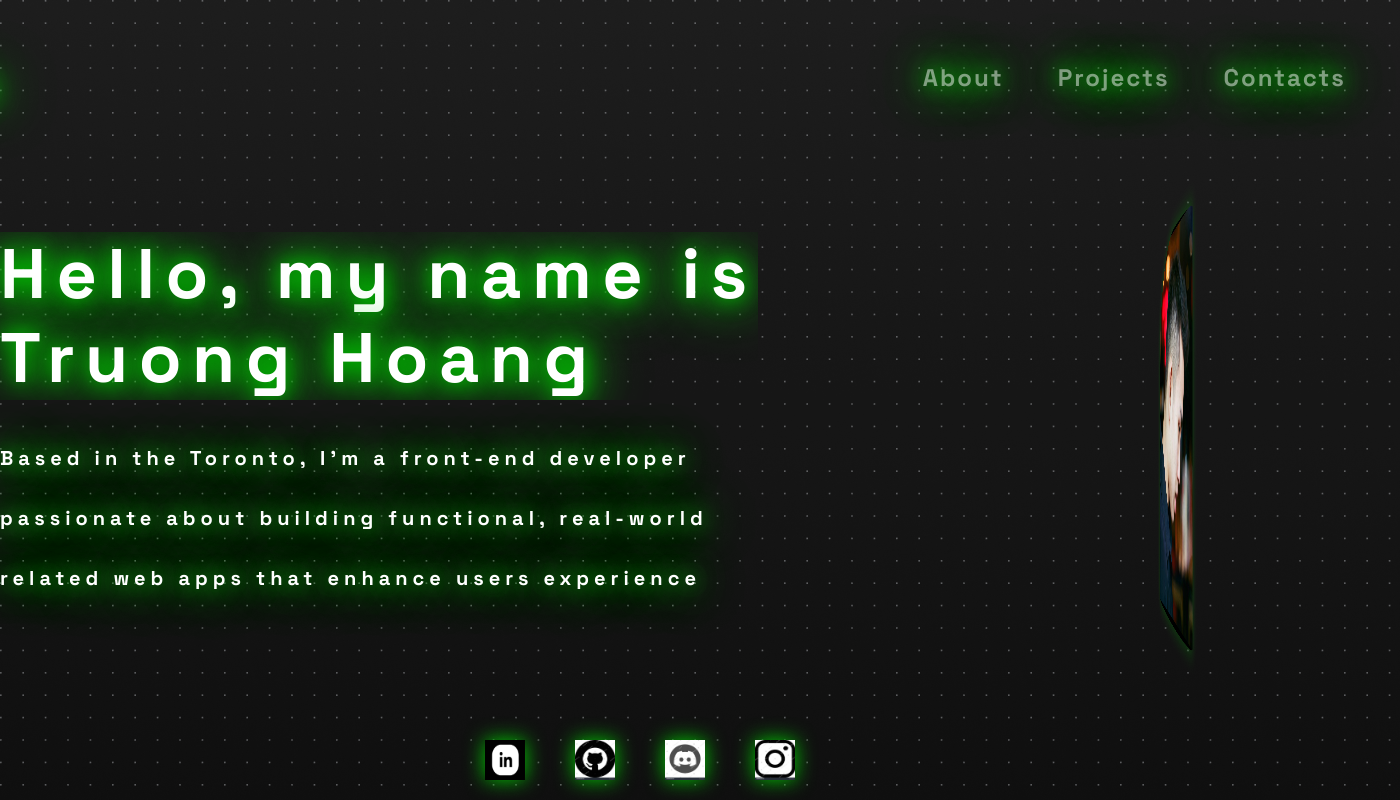
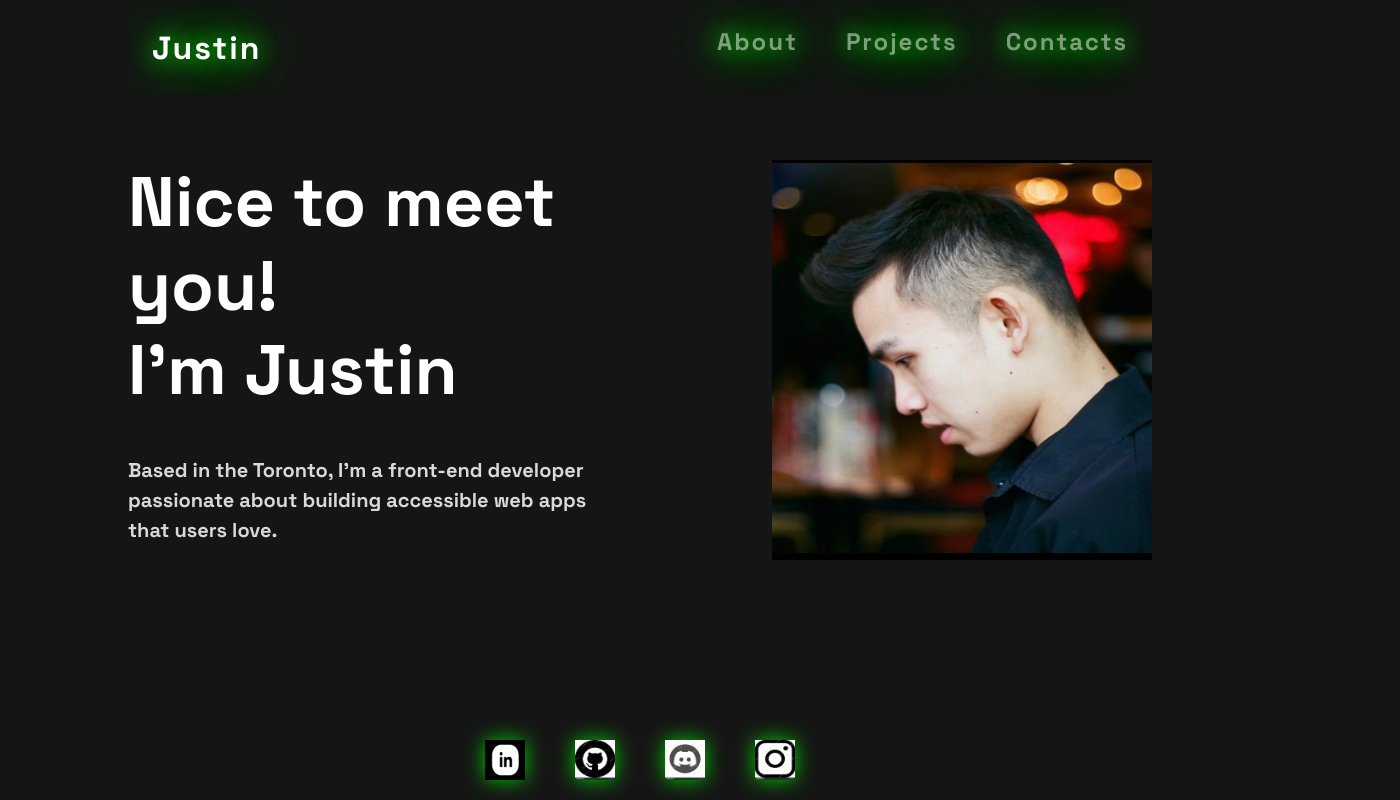
Before and after one commit to tin0312/my-portfolio-website, a React (Vite) app: page / in a window 1280 px wide. Shown: the whole page, 1400 px wide, since content can reach past the window. Built offline with nearby package versions, Linux system fonts and the light colour scheme.

Commit message:
Home Page layout

```diff
--- a/index.html
+++ b/index.html
@@ -10,7 +10,7 @@
     <link rel="stylesheet" href="https://cdn.jsdelivr.net/npm/bootstrap@4.1.3/dist/css/bootstrap.min.css" integrity="sha384-MCw98/SFnGE8fJT3GXwEOngsV7Zt27NXFoaoApmYm81iuXoPkFOJwJ8ERdknLPMO" crossorigin="anonymous">
 
 
-    <title>Justin Hoang</title>
+    <title>Justin</title>
   </head>
   <body>
     <div id="root"></div>
--- a/src/App.css
+++ b/src/App.css
@@ -5,18 +5,27 @@
 }
 body {
   color: white;
-  background-image: url("./images/siteBg.png");
+  background-color: #151515;
   font-family:'Syne', sans-serif;
+  height: auto;
 }
+
+/* Navigation Bar */
 header {
   display: flex;
-  padding: 60px;
   letter-spacing: 2px ;
-  justify-content: center;
-  gap: 900px;
   font-family: 'Space Grotesk', sans-serif;
+  overflow: hidden;
+  width: 80%;
+  margin: 0 auto;
+}
+.nav-bar{
+  width: 50%;
+  display: flex;
+  justify-content: flex-end;
 }
 header .brand-name {
+  width: 50%;
   text-shadow: 0 0 20px #00cc00, 0 0 40px #00cc00, 0 0 60px #00cc00;
   animation: glow 2s infinite;
   font-family: 'Space Grotesk', sans-serif;
@@ -32,10 +41,9 @@ header a {
   text-decoration: none;
   font-size: 1.5rem;
   font-weight: 600;
-  margin-right: 1.5rem;
+  padding: 1.5rem;
 }
 nav a {
-  padding-right: 30px;
   color: rgba(255, 255, 255, 0.48);
   text-shadow: 0 0 20px #00cc00, 0 0 40px #00cc00, 0 0 60px #00cc00;
   animation: glow 2s infinite;
@@ -48,76 +56,49 @@ nav a:hover{
   text-decoration: none;
   cursor: pointer;
 }
-.brand-container{
+/* home container */
+.home-container{
   display: flex;
-  margin-top: 60px;
-  justify-content: center;
   align-items: center;
-  gap: 300px;
+  width: 80%;
+  height: 50vh;
+  margin: 0 auto;
+  margin-top: 5%;
 }
-.developer-wrapper{
-  display: flex;
-  flex-direction: column;
-  gap: 20px;
-  line-height: 60px;
-  letter-spacing: 5px;
-  text-shadow: 0 0 20px #00cc00, 0 0 40px #00cc00, 0 0 60px #00cc00;
-  animation: glow 2s infinite;
-}
-.developer-name {
+.greeting {
   font-family: 'Space Grotesk', sans-serif;
   font-weight: 700;
   font-size: 70px;
-  overflow: hidden; /* Ensures the content is not revealed until the animation */
-  border-right: .15em solid green; /* The typwriter cursor */
-  white-space: nowrap; /* Keeps the content on a single line */
-  letter-spacing: .15em; /* Adjust as needed */
-  animation: typing 3.5s steps(40, end),blink-caret .75s step-end infinite;
+  margin-bottom: 43px;
 }
-/* The typing effect */
-@keyframes typing {
-  from { width: 0 }
-  to { width: 50% }
+.introduction-container,
+.image-container {
+  height: 100%;
+  width: 50%;
+}
+.introduction-container{
+  display: flex;
+  flex-direction: column;
+  align-items: flex-start;
+  justify-content: center;
+  height: 100%;
+}
+.image-container{
+  display: flex;
+  justify-content: flex-end;
+}
+.profile-picture {
+  width: 380px;
+  height: 100%;
+  overflow: hidden;
+}
+.introduction-message{
+  font-size: 20px;
+  color:#D9D9D9;
+  font-family: "Space Grotesk", sans-serif;
 }
 
-/* The typewriter cursor effect */
-@keyframes blink-caret {
-  from, to { border-color: transparent }
-  50% { border-color: green; }
-}
-
-.developer-introduction{
-  font-size: 20px;
-  font-weight: 500;
-  font-family: 'Space Grotesk', sans-serif;
-}
-.photo-wrapper{
-  position: relative; /* Create a relative positioning context for the image */
-  width: 400px;
-  height: 400px;
-
-}
-
-.developer-image {
-  width: 100%;
-  height: 100%;
-  border-radius: 50% / 2% 30% 2% 2%;
-  box-shadow: 0 0 20px rgba(0, 204, 0, 0.3);
-  animation: flip 20s linear infinite; /* Apply the flip animation to the image */
-  transform-origin: center center; /* Set the rotation origin to the center */
-}
-
-@keyframes flip {
-  0% {
-    transform: perspective(800px) rotateY(0deg);
-  }
-  50% {
-    transform: perspective(800px) rotateY(180deg);
-  }
-  100% {
-    transform: perspective(800px) rotateY(360deg);
-  }
-}
+/* Footer */
 .footer-wrapper {
   position: fixed;
   bottom: 20px;
--- a/src/Pages/Brand.jsx
+++ b/src/Pages/Brand.jsx
@@ -2,20 +2,28 @@ import React from "react";
 
 export default function Brand() {
   return (
-    <div className="brand-container ">
-      <div className="developer-wrapper">
-        <h1 className="developer-name">Hello, my name is <br/>Truong Hoang</h1>
-        <p className="developer-introduction">
-          Based in the Toronto, I’m a front-end developer <br />
-          passionate about building functional, real-world <br />
-          related web apps that enhance users experience{" "}
-        </p>
+    <div className="home-container ">
+      {/* Name && Introduction */}
+      <div className="introduction-container">
+        <div>
+          <h1 className="greeting">
+            Nice to meet you!
+            <br />
+            I’m Justin
+          </h1>
+          <p className="introduction-message">
+            Based in the Toronto, I’m a front-end developer
+            <br /> passionate about building accessible web apps
+            <br /> that users love.
+          </p>
+        </div>
       </div>
-      <div className="photo-wrapper">
+      {/* image */}
+      <div className="image-container">
         <img
           src="src/images/developer-photo.jpeg"
-          alt="Justin Hoang"
-          className="developer-image"
+          alt="developer-photo"
+          className="profile-picture"
         />
       </div>
     </div>
--- a/src/components/Header.jsx
+++ b/src/components/Header.jsx
@@ -1,28 +1,36 @@
-import React from "react"
-import { NavLink, Link } from "react-router-dom"
-
+import React from "react";
+import { NavLink, Link } from "react-router-dom";
 
 export default function Header() {
-    const isActiveLink= {
+  const isActiveLink = {
     fontWeight: "bold",
-        color: "green"
-
-    }
+    color: "green",
+  };
   return (
     <header>
-            <Link className = "brand-name" to = "/">truong</Link>
-            <nav>
-                <NavLink to  = "/about" style = {({isActive}) => isActive ? isActiveLink : null }>
+      <Link className="brand-name" to="/">
+        Justin
+      </Link>
+      <nav className="nav-bar">
+        <NavLink
+          to="/about"
+          style={({ isActive }) => (isActive ? isActiveLink : null)}
+        >
           About
         </NavLink>
-                <NavLink to  = "/projects" style = {({isActive}) => isActive ? isActiveLink : null } >
+        <NavLink
+          to="/projects"
+          style={({ isActive }) => (isActive ? isActiveLink : null)}
+        >
           Projects
         </NavLink>
-                <NavLink to  = "/contacts" style = {({isActive}) => isActive ? isActiveLink : null }>
+        <NavLink
+          to="/contacts"
+          style={({ isActive }) => (isActive ? isActiveLink : null)}
+        >
           Contacts
         </NavLink>
       </nav>
-
     </header>
-    )
+  );
 }
```
Lines whose indentation alone changed are shown as unchanged.
